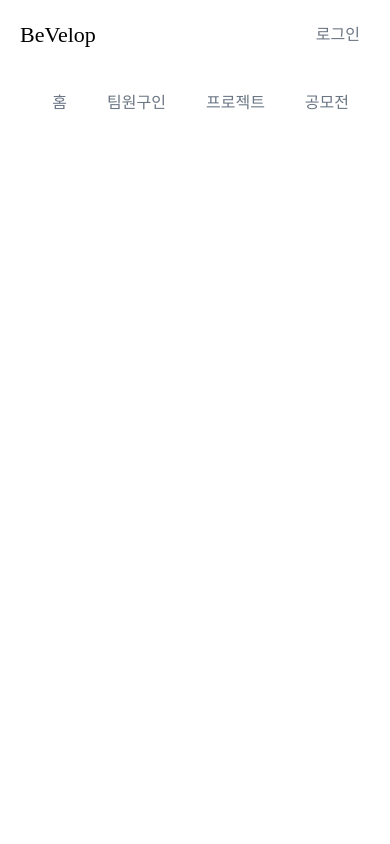
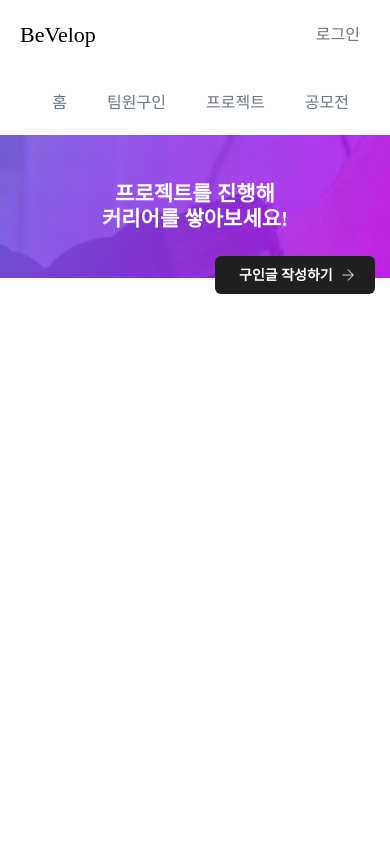
Before and after one commit to Team-BeVelop/BeVelop_Frontend, a React (Create React App) app: page /recruit in a window 390 px wide. Shown: the top 844 px of the page. Built offline with nearby package versions, Linux system fonts and the light colour scheme; a web font is replaced by a local one.

Commit message:
[FEAT] 모바일버전 배너 스타일 추가

```diff
--- a/src/components/Recruit/Banner.tsx
+++ b/src/components/Recruit/Banner.tsx
@@ -3,25 +3,13 @@ import styled from "styled-components";
 const Banner = () => {
   return (
     <>
-      <Wrap>
       <Top>
-          <h2 className="title">{"프로젝트를 진행해\n커리어를 쌓아보세요!"}</h2>
-          <button className="button">
-            구인글 작성하기
-            <img className="icon" src="/img/icon_rightArrow.png" alt="" />
-          </button>
+        <Title>{"프로젝트를 진행해\n커리어를 쌓아보세요!"}</Title>
+        <Button>구인글 작성하기</Button>
       </Top>
-      </Wrap>
     </>
   );
 };
-
-const Wrap = styled.div`
-  display: flex;
-  justify-content: center;
-  align-items: center;
-  margin: 0 285px;
-`;
 
 const Top = styled.div`
   background-image: linear-gradient(
@@ -34,12 +22,19 @@ const Top = styled.div`
   display: flex;
   flex-direction: column;
   align-items: center;
+  width: 100%;
   height: 300px;
-  width: 100%;
   border-radius: 6px;
   margin: 31px 0 75px 0;
 
-  .title {
+  @media screen and (max-width: 480px) {
+    margin: 0;
+    height: 143px;
+    border-radius: 0;
+  }
+`;
+
+const Title = styled.h2`
   font-family: "Pretendard";
   font-style: normal;
   font-weight: 600;
@@ -51,9 +46,15 @@ const Top = styled.div`
   white-space: pre-line;
   font-feature-settings: "tnum" on, "lnum" on;
   padding-top: 77px;
+
+  @media screen and (max-width: 480px) {
+    font-size: 21px;
+    line-height: 25px;
+    padding-top: 47px;
   }
+`;
 
-  .button {
+const Button = styled.button`
   font-family: "Pretendard";
   font-style: normal;
   font-weight: 600;
@@ -67,14 +68,22 @@ const Top = styled.div`
   height: 56px;
   margin-top: 24px;
   padding: 0px 24px;
-  }
+  background-image: url("/img/icon_rightArrow.png");
+  background-position: right 24px center;
+  background-repeat: no-repeat;
+  background-size: 24px;
 
-  .icon {
-    position: relative;
-    left: 18px;
-    top: 5px;
-    width: 24px;
-    height: 24px;
+  @media screen and (max-width: 480px) {
+    font-size: 14px;
+    line-height: 17px;
+
+    width: 160px;
+    height: 38px;
+    padding: 11px 24px;
+    background-position: right 18px center;
+    background-repeat: no-repeat;
+    background-size: 18px;
+    transform: translate(100px, 0);
   }
 `;
 
--- /dev/null
+++ b/src/components/container/RecruitContainer.tsx
@@ -0,0 +1,23 @@
+import styled from "styled-components";
+import Banner from "../Recruit/Banner";
+
+const RecruitContainer = () => {
+  return (
+    <Container>
+      <Banner />
+    </Container>
+  );
+};
+
+const Container = styled.div`
+  display: flex;
+  justify-content: center;
+  align-items: center;
+  margin: 0 285px;
+
+  @media screen and (max-width: 480px) {
+    margin: 0;
+  }
+`;
+
+export default RecruitContainer;
--- a/src/pages/RecruitPage.tsx
+++ b/src/pages/RecruitPage.tsx
@@ -1,12 +1,12 @@
 import styled from "styled-components";
 import Header from "../common/Header";
-import Banner from "../components/Recruit/Banner";
+import RecruitContainer from "../components/container/RecruitContainer";
 
 const RecruitPage = () => {
   return (
     <>
       <Header />
-      <Banner />
+      <RecruitContainer />
     </>
   );
 };
```
Lines whose indentation alone changed are shown as unchanged.
